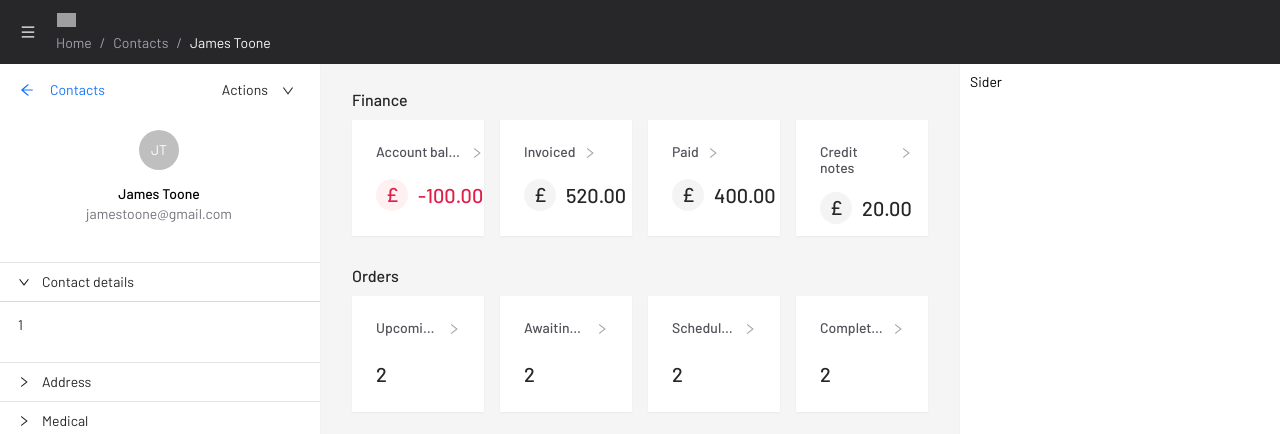
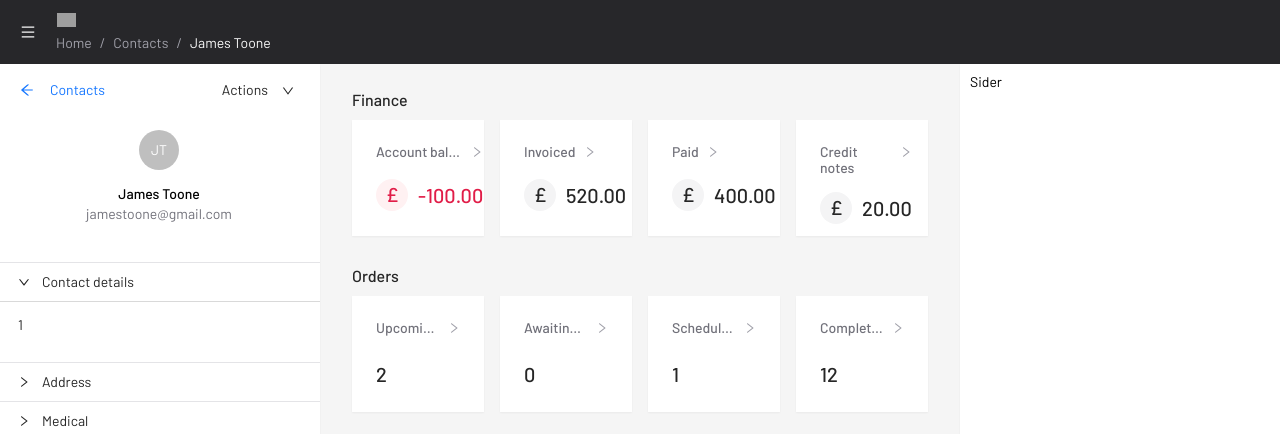
Before and after one commit to 2ne/LoveAdmin, a React (Vite) app: page /Contact in a window 1280 px wide. Shown: the top 434 px of the page. Built offline with nearby package versions, Linux system fonts and the light colour scheme; grey boxes are pictures that could not be loaded.

Commit message:
Update contact.tsx

```diff
--- a/src/loveadmin/contact.tsx
+++ b/src/loveadmin/contact.tsx
@@ -141,11 +141,11 @@ function Contact(): ReactElement {
             </div>
             <div className="grid grid-cols-4 gap-4">
               <div className="grid gap-4 p-6 transition-all bg-white shadow-sm cursor-pointer h-[7.25rem] hover:shadow-md group">
-                <div className="flex min-w-0 gap-2 font-medium transition-all text-neutral-600 group-hover:text-neutral-800 group-hover:underline underline-offset-2">
+                <div className="flex min-w-0 gap-2 font-medium transition-all text-neutral-500 group-hover:text-neutral-800 group-hover:underline underline-offset-2">
                   <div className="truncate max-w-[calc(100%-1.25rem)]">
                     Account balance
                   </div>
-                  <div className="mt-px transition-all text-neutral-400 group-hover:text-neutral-800 group-hover:ml-0.5">
+                  <div className="transition-all text-neutral-400 group-hover:text-neutral-800 group-hover:ml-0.5">
                     <RightOutlined className="w-3 h-3" />
                   </div>
                 </div>
@@ -157,11 +157,11 @@ function Contact(): ReactElement {
                 </div>
               </div>
               <div className="grid gap-4 p-6 transition-all bg-white shadow-sm cursor-pointer h-[7.25rem] hover:shadow-md group">
-                <div className="flex min-w-0 gap-2 font-medium transition-all text-neutral-600 group-hover:text-neutral-800 group-hover:underline underline-offset-2">
+                <div className="flex min-w-0 gap-2 font-medium transition-all text-neutral-500 group-hover:text-neutral-800 group-hover:underline underline-offset-2">
                   <div className="truncate max-w-[calc(100%-1.25rem)]">
                     Invoiced
                   </div>
-                  <div className="mt-px transition-all text-neutral-400 group-hover:text-neutral-800 group-hover:ml-0.5">
+                  <div className="transition-all text-neutral-400 group-hover:text-neutral-800 group-hover:ml-0.5">
                     <RightOutlined className="w-3 h-3" />
                   </div>
                 </div>
@@ -173,11 +173,11 @@ function Contact(): ReactElement {
                 </div>
               </div>
               <div className="grid gap-4 p-6 transition-all bg-white shadow-sm cursor-pointer h-[7.25rem] hover:shadow-md group">
-                <div className="flex min-w-0 gap-2 font-medium transition-all text-neutral-600 group-hover:text-neutral-800 group-hover:underline underline-offset-2">
+                <div className="flex min-w-0 gap-2 font-medium transition-all text-neutral-500 group-hover:text-neutral-800 group-hover:underline underline-offset-2">
                   <div className="truncate max-w-[calc(100%-1.25rem)]">
                     Paid
                   </div>
-                  <div className="mt-px transition-all text-neutral-400 group-hover:text-neutral-800 group-hover:ml-0.5">
+                  <div className="transition-all text-neutral-400 group-hover:text-neutral-800 group-hover:ml-0.5">
                     <RightOutlined className="w-3 h-3" />
                   </div>
                 </div>
@@ -189,9 +189,9 @@ function Contact(): ReactElement {
                 </div>
               </div>
               <div className="grid gap-4 p-6 transition-all bg-white shadow-sm cursor-pointer h-[7.25rem] hover:shadow-md group">
-                <div className="flex min-w-0 gap-2 font-medium transition-all text-neutral-600 group-hover:text-neutral-800 group-hover:underline underline-offset-2">
+                <div className="flex min-w-0 gap-2 font-medium transition-all text-neutral-500 group-hover:text-neutral-800 group-hover:underline underline-offset-2">
                   <div className="">Credit notes</div>
-                  <div className="mt-px transition-all text-neutral-400 group-hover:text-neutral-800 group-hover:ml-0.5">
+                  <div className="transition-all text-neutral-400 group-hover:text-neutral-800 group-hover:ml-0.5">
                     <RightOutlined className="w-3 h-3" />
                   </div>
                 </div>
@@ -210,11 +210,11 @@ function Contact(): ReactElement {
             </div>
             <div className="grid grid-cols-4 gap-4">
               <div className="grid gap-4 p-6 transition-all bg-white shadow-sm cursor-pointer h-[7.25rem] hover:shadow-md group">
-                <div className="flex min-w-0 gap-2 font-medium transition-all text-neutral-600 group-hover:text-neutral-800 group-hover:underline underline-offset-2">
+                <div className="flex min-w-0 gap-2 font-medium transition-all text-neutral-500 group-hover:text-neutral-800 group-hover:underline underline-offset-2">
                   <div className="truncate max-w-[calc(100%-1.25rem)]">
                     Upcoming renewals
                   </div>
-                  <div className="mt-px transition-all text-neutral-400 group-hover:text-neutral-800 group-hover:ml-0.5">
+                  <div className="transition-all text-neutral-400 group-hover:text-neutral-800 group-hover:ml-0.5">
                     <RightOutlined className="w-3 h-3" />
                   </div>
                 </div>
@@ -223,42 +223,42 @@ function Contact(): ReactElement {
                 </div>
               </div>
               <div className="grid gap-4 p-6 transition-all bg-white shadow-sm cursor-pointer h-[7.25rem] hover:shadow-md group">
-                <div className="flex min-w-0 gap-2 font-medium transition-all text-neutral-600 group-hover:text-neutral-800 group-hover:underline underline-offset-2">
+                <div className="flex min-w-0 gap-2 font-medium transition-all text-neutral-500 group-hover:text-neutral-800 group-hover:underline underline-offset-2">
                   <div className="truncate max-w-[calc(100%-1.25rem)]">
                     Awaiting approval
                   </div>
-                  <div className="mt-px transition-all text-neutral-400 group-hover:text-neutral-800 group-hover:ml-0.5">
+                  <div className="transition-all text-neutral-400 group-hover:text-neutral-800 group-hover:ml-0.5">
                     <RightOutlined className="w-3 h-3" />
                   </div>
                 </div>
                 <div className="flex items-center gap-2.5 text-xl font-medium leading-none">
-                  <div className="">2</div>
+                  <div className="">0</div>
                 </div>
               </div>
               <div className="grid gap-4 p-6 transition-all bg-white shadow-sm cursor-pointer h-[7.25rem] hover:shadow-md group">
-                <div className="flex min-w-0 gap-2 font-medium transition-all text-neutral-600 group-hover:text-neutral-800 group-hover:underline underline-offset-2">
+                <div className="flex min-w-0 gap-2 font-medium transition-all text-neutral-500 group-hover:text-neutral-800 group-hover:underline underline-offset-2">
                   <div className="truncate max-w-[calc(100%-1.25rem)]">
                     Scheduled orders
                   </div>
-                  <div className="mt-px transition-all text-neutral-400 group-hover:text-neutral-800 group-hover:ml-0.5">
+                  <div className="transition-all text-neutral-400 group-hover:text-neutral-800 group-hover:ml-0.5">
                     <RightOutlined className="w-3 h-3" />
                   </div>
                 </div>
                 <div className="flex items-center gap-2.5 text-xl font-medium leading-none">
-                  <div className="">2</div>
+                  <div className="">1</div>
                 </div>
               </div>
               <div className="grid gap-4 p-6 transition-all bg-white shadow-sm cursor-pointer h-[7.25rem] hover:shadow-md group">
-                <div className="flex min-w-0 gap-2 font-medium transition-all text-neutral-600 group-hover:text-neutral-800 group-hover:underline underline-offset-2">
+                <div className="flex min-w-0 gap-2 font-medium transition-all text-neutral-500 group-hover:text-neutral-800 group-hover:underline underline-offset-2">
                   <div className="truncate max-w-[calc(100%-1.25rem)]">
                     Completed
                   </div>
-                  <div className="mt-px transition-all text-neutral-400 group-hover:text-neutral-800 group-hover:ml-0.5">
+                  <div className="transition-all text-neutral-400 group-hover:text-neutral-800 group-hover:ml-0.5">
                     <RightOutlined className="w-3 h-3" />
                   </div>
                 </div>
                 <div className="flex items-center gap-2.5 text-xl font-medium leading-none">
-                  <div className="">2</div>
+                  <div className="">12</div>
                 </div>
               </div>
             </div>
```
